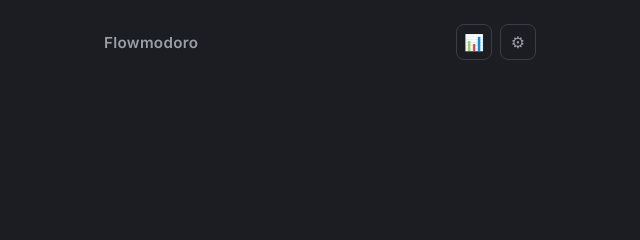
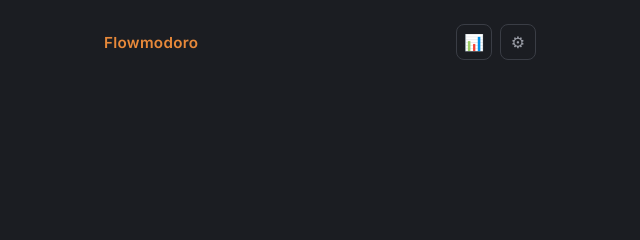
Before and after one commit to dustineronp-dev/Pomodoro-App-Web-only-Version-, a plain HTML site: page index.html in a window 1280 px wide. Shown: the top 240 px of the page, 320-960 px from the left. Drawn offline with Linux system fonts and the light colour scheme.

Commit message:
Restyle Flowmodoro logo with accent color for better contrast

```diff
--- a/style.css
+++ b/style.css
@@ -64,7 +64,7 @@ button {
 .brand {
   font-weight: 600;
   letter-spacing: 0.02em;
-  color: var(--text-dim);
+  color: var(--work);
   font-size: 0.95rem;
 }
 
```
